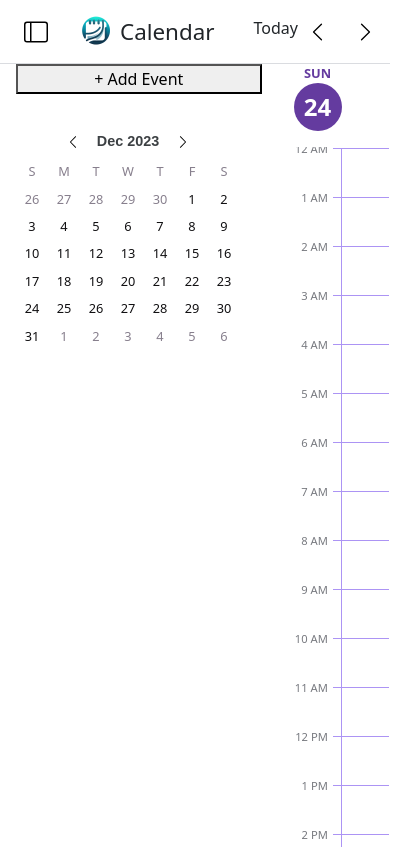
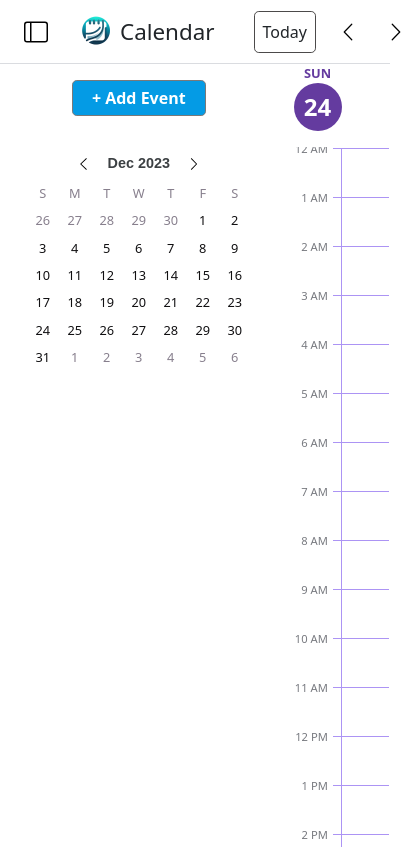
Before and after one commit to coloshword/calendar, a React (Create React App) app in the folder client/: page /calendar in a window 390 px wide. Shown: the whole page, 412 px wide, since content can reach past the window. Built offline with nearby package versions, Linux system fonts and the light colour scheme.

Commit message:
responsive mini calendar

```diff
--- a/client/src/components/Calendar.tsx
+++ b/client/src/components/Calendar.tsx
@@ -68,6 +68,7 @@ const Calendar: FC = ({}) => {
                     showModal={showModal}
                     setShowModal={setShowModal}
                     viewDate={viewDate}
+                    setViewDate={setViewDate}
                 />
                 <CalendarDisplay displayMode={displayMode} today={today} viewDate = {viewDate} showModal={showModal} setShowModal={setShowModal}/>
             </div>
--- a/client/src/components/calendarCSS/Calendar.css
+++ b/client/src/components/calendarCSS/Calendar.css
@@ -43,6 +43,7 @@
 
 .next-prev-btn-container {
     margin-left: 10%;
+    align-items: center;
     display: flex;
     flex-direction: row;
     gap: 1rem;
@@ -71,11 +72,16 @@
 
 .today-btn {
     all: unset;
-    width: 2rem;
-    height: 1rem;
-
+    display: flex;
+    border: 1px solid rgb(76, 74, 74);
+    padding: 0.5rem;
+    border-radius: 0.3rem;
 }
 
-.today-btn-hover {
+.today-btn:hover {
+    background-color: rgba(224, 221, 226, 0.577);
+}
 
+.today-btn:active{
+    background-color: rgba(143, 141, 144, 0.577);
 }
--- a/client/src/components/calendarCSS/LeftSidebar.css
+++ b/client/src/components/calendarCSS/LeftSidebar.css
@@ -6,3 +6,31 @@
     margin-left: 1rem;
     gap: 2rem;
 }
+
+.add-event-btn {
+    all: unset;
+    display: flex;
+    border: solid 1px rgb(122, 121, 121);
+    justify-content: center;
+    width: 50%;
+    margin-left: auto;
+    margin-right: auto;
+    padding: 0.3rem;
+    border-radius: 0.3rem;
+    background-color:#049be5;
+    font-weight: bold;
+    color: white;
+}
+
+.add-event-btn:hover {
+    background-color: #4051b5;
+}
+.add-event-btn:active {
+    background-color: #4051b5;
+}
+
+.left-sidebar {
+    display: flex;
+    flex-direction: column;
+    padding-top: 1rem;
+}
--- a/client/src/components/calendarCSS/MiniCalendar.css
+++ b/client/src/components/calendarCSS/MiniCalendar.css
@@ -3,6 +3,8 @@
     height: 14rem;
     display: flex;
     flex-direction: column;
+    margin-left: auto;
+    margin-right: auto;
 }
 
 .mini-calendar-header {
@@ -63,6 +65,12 @@ td {
     font-size: 0.8rem;
     font-weight: 500;
     color: #111012;
+    cursor: pointer;
+    border-radius: 50%;
+}
+
+.week-cell:hover {
+    background-color: rgb(237, 231, 231);
 }
 
 .otherMonth-cell {
--- a/client/src/components/calendarComponents/MiniCalendar.tsx
+++ b/client/src/components/calendarComponents/MiniCalendar.tsx
@@ -5,8 +5,9 @@ import arrowRight from '../../assets/arrow-right.svg';
 
 interface MiniCalendarProps {
     currentMonth: Date;
+    setViewDate: Function;
 }
-const MiniCalendar: FC<MiniCalendarProps> = ({currentMonth}) => {
+const MiniCalendar: FC<MiniCalendarProps> = ({currentMonth, setViewDate}) => {
 
     const [viewMonth, setViewMonth] = useState(new Date(currentMonth.getFullYear(), currentMonth.getMonth()));
 
@@ -50,6 +51,11 @@ const MiniCalendar: FC<MiniCalendarProps> = ({currentMonth}) => {
         setViewMonth(prevMonth);
     }
 
+    /** handleCalendarCellClick: handles the click of a cell */
+    function handleCalendarCellClick(clickDate: number[]) {
+        setViewDate(new Date(clickDate[2], clickDate[0], clickDate[1]));
+    }
+
     /* numDays = gets the  number of days in year from the year and month*/
     const numDays = (m: number, y: number) => new Date(y, m + 1, 0).getDate();
 
@@ -86,7 +92,7 @@ const MiniCalendar: FC<MiniCalendarProps> = ({currentMonth}) => {
             const elementsInRow = [];
             for(let i = 0; i < 7; i++) {
                 elementsInRow.push(
-                    <td className={(indexToDate[row * 7 + i][3] == 1) ? "week-cell" : "otherMonth-cell"} key={i}>
+                    <td onClick={() => handleCalendarCellClick(indexToDate[row* 7 + i])}className={(indexToDate[row * 7 + i][3] == 1) ? "week-cell" : "otherMonth-cell"} key={i}>
                         {/* get the date of the correct cell*/}
                         {indexToDate[row * 7 + i][1]}
                     </td>
--- a/client/src/components/calendarComponents/leftSidebar.tsx
+++ b/client/src/components/calendarComponents/leftSidebar.tsx
@@ -6,14 +6,16 @@ interface LeftSidebarProps {
     showModal: boolean;
     setShowModal: Function;
     viewDate: Date;
+    setViewDate: Function;
 }
-const LeftSidebar: FC<LeftSidebarProps> = ({showModal, setShowModal, viewDate}) => {
+const LeftSidebar: FC<LeftSidebarProps> = ({showModal, setShowModal, viewDate, setViewDate }) => {
     return (
         <div className="left-sidebar">
             {/* Add event sets modal state to (true) (show), which shows the modal*/}
             <button className="add-event-btn" onClick={() => setShowModal(true)}> + Add Event </button>
             <MiniCalendar
                 currentMonth={viewDate}
+                setViewDate={setViewDate}
             />
         </div>
     )
```
Also changed, not shown: 1 other file (tests, documents, lock files or other folders).
